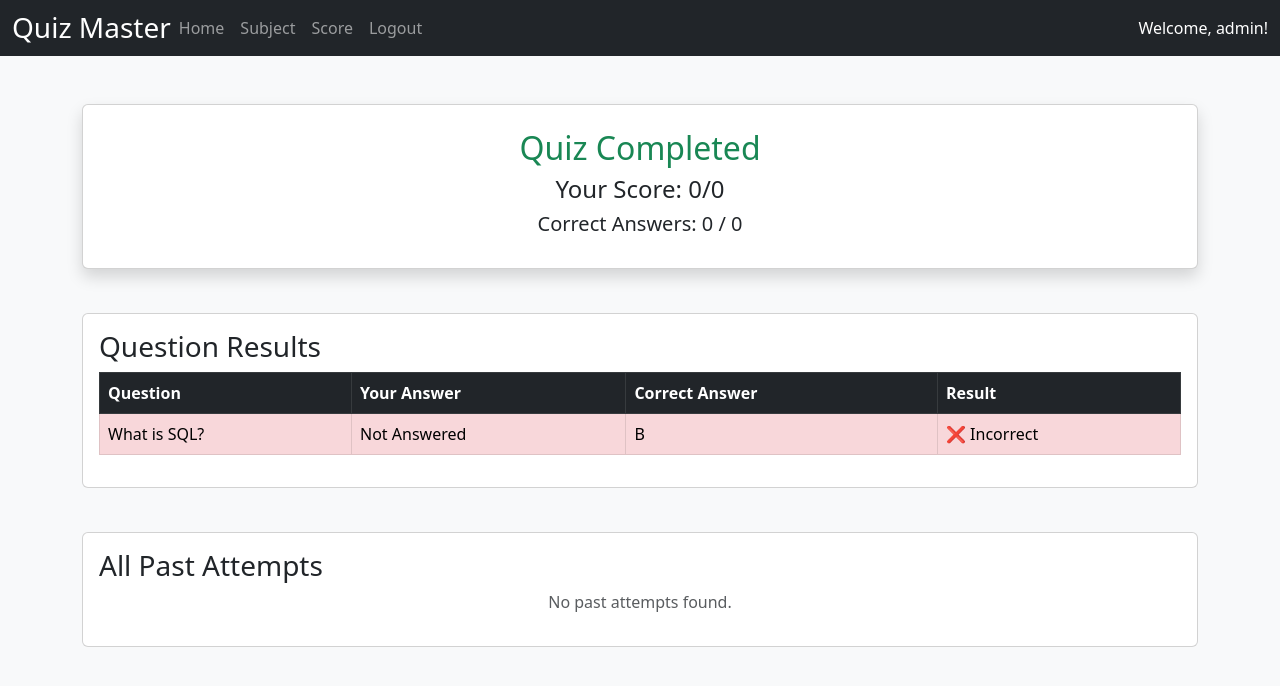
After one commit to Shi-pra-19/quiz-master-v1, a Flask app: page /user/quiz_result/1 in a window 1280 px wide. The commit adds this page. Shown: the top 686 px of the page. Run offline with Flask 3, Linux system fonts and the light colour scheme; a user stored in the database is signed in.

Commit message:
Developed User dashboard with quiz attempt functionality and timer AND Implemented score tracking and quiz result display

```diff
--- /dev/null
+++ b/templates/quiz_result.html
@@ -0,0 +1,116 @@
+<!DOCTYPE html>
+<html lang="en">
+<head>
+    <meta charset="UTF-8">
+    <meta name="viewport" content="width=device-width, initial-scale=1.0">
+    <title>Quiz Result</title>
+    <link href="https://cdn.jsdelivr.net/npm/bootstrap@5.3.0/dist/css/bootstrap.min.css" rel="stylesheet">
+    <style>
+        .card-container {
+            display: flex;
+            flex-direction: column;
+            gap: 20px;
+        }
+
+        .card-container .card {
+            width: 100%;
+        }
+    </style>
+</head>
+<body class="bg-light text-dark">
+    <nav class="navbar navbar-expand-lg navbar-dark bg-dark">
+        <div class="container-fluid">
+            <h3 class="text-white m-0">Quiz Master</h3>
+            <button class="navbar-toggler" type="button" data-bs-toggle="collapse" data-bs-target="#navbarNav">
+                <span class="navbar-toggler-icon"></span>
+            </button>
+            <div class="collapse navbar-collapse">
+                <ul class="navbar-nav me-auto">
+                    <li class="nav-item">
+                        <a class="nav-link" href="{{ url_for('user.home') }}">Home</a>
+                    </li>
+                    <li class="nav-item">
+                        <a class="nav-link" href="{{ url_for('user.subject') }}">Subject</a>
+                    </li>
+                    <li class="nav-item">
+                        <a class="nav-link" href="{{ url_for('user.scores') }}">Score</a>
+                    </li>
+                    <li class="nav-item">
+                        <a class="nav-link" href="{{ url_for('logout') }}">Logout</a>
+                    </li>
+                </ul>
+                <span class="navbar-text text-white">
+                    Welcome, {{ current_user.full_name }}!
+                </span>
+            </div>
+        </div>
+    </nav>
+    <div class="container mt-5">
+        <div class="card-container">
+            <div class="card shadow p-4 text-center">
+                <h2 class="text-success">Quiz Completed</h2>
+                <h4>Your Score: {{ score }}/{{ total }}</h4>
+                <h5>Correct Answers: {{ correct_count }} / {{ total }}</h5>
+            </div>
+
+
+            <div class="card mt-4 p-3">
+                <h3>Question Results</h3>
+                <table class="table table-bordered">
+                    <thead class="table-dark">
+                        <tr>
+                            <th>Question</th>
+                            <th>Your Answer</th>
+                            <th>Correct Answer</th>
+                            <th>Result</th>
+                        </tr>
+                    </thead>
+                    <tbody>
+                        {% for result in question_results %}
+                            <tr class="{% if result.is_correct %}table-success{% else %}table-danger{% endif %}">
+                                <td>{{ result.ques_statement }}</td>
+                                <td>{{ result.user_answer }}</td>
+                                <td>{{ result.correct_answer }}</td>
+                                <td>
+                                    {% if result.is_correct %}
+                                        ✅ Correct
+                                    {% else %}
+                                        ❌ Incorrect
+                                    {% endif %}
+                                </td>
+                            </tr>
+                        {% endfor %}
+                    </tbody>
+                </table>
+            </div>
+
+
+            <div class="card mt-4 p-3">
+                <h3>All Past Attempts</h3>
+                {% if past_attempts %}
+                    <table class="table table-striped text-center">
+                        <thead class="table-dark">
+                            <tr>
+                                <th>#</th>
+                                <th>Date</th>
+                                <th>Score</th>
+                            </tr>
+                        </thead>
+                        <tbody>
+                            {% for attempt in past_attempts %}
+                                <tr>
+                                    <td>{{ loop.index }}</td>
+                                    <td>{{ attempt.attempted_at.strftime('%Y-%m-%d %H:%M') }}</td>
+                                    <td class="fw-bold text-success">{{ attempt.score }}</td>
+                                </tr>
+                            {% endfor %}
+                        </tbody>
+                    </table>
+                {% else %}
+                    <p class="text-center text-muted">No past attempts found.</p>
+                {% endif %}
+            </div>
+        </div>
+    </div>
+</body>
+</html>
--- a/user.py
+++ b/user.py
@@ -1,10 +1,140 @@
-from flask import Blueprint
 from flask_login import login_user, login_required, current_user, logout_user
-from flask import Flask, redirect, url_for, render_template, request, flash
+from flask import Flask, redirect, url_for, render_template, request, flash,session, Blueprint
+from model import Subject, Quiz, Score, Chapter, Question
+from datetime import date, datetime, timedelta
+from extensions import db
+from collections import defaultdict
+from sqlalchemy.sql import func
 
 user = Blueprint("user", __name__)
 
 @user.route('/home')
 @login_required
 def home():
-    return render_template('user_home.html')
+    today = date.today()
+    quizzes = Quiz.query.filter(Quiz.date >= today).order_by(Quiz.date).all()
+    past_quizzes = Quiz.query.filter(Quiz.date < today).order_by(Quiz.date.desc()).all()
+    return render_template('user_home.html', quizzes=quizzes, past_quizzes=past_quizzes)
+
+
+@user.route('/subject')
+@login_required
+def subject():
+    subjects = Subject.query.all()
+    return render_template('user_subject.html', subjects = subjects)
+
+@user.route('/scores')
+@login_required
+def scores():
+    scores = (
+        db.session.query(Score, Quiz, Chapter)
+        .join(Quiz, Score.quiz_id == Quiz.id)
+        .join(Chapter, Quiz.chapter_id == Chapter.id)
+        .filter(Score.user_id == current_user.id)
+        .order_by(Score.attempted_at.desc())
+        .all()
+    )
+
+    highest_score = (
+        db.session.query(func.max(Score.score), Quiz, Chapter)
+        .join(Quiz, Score.quiz_id == Quiz.id)
+        .join(Chapter, Quiz.chapter_id == Chapter.id)
+        .filter(Score.user_id == current_user.id)
+        .first()
+    )
+
+    highest_score_value = highest_score[0] if highest_score[0] else 0
+    highest_quiz_name = highest_score[2].name if highest_score[2] else "None"
+
+
+    avg_score = db.session.query(func.avg(Score.score)).filter(Score.user_id == current_user.id).scalar() or 0
+    avg_score = round(avg_score, 2)
+
+
+    total_attempts = db.session.query(func.count(Score.id)).filter(Score.user_id == current_user.id).scalar() or 0
+    total_quizzes = db.session.query(func.count(Quiz.id)).filter(Quiz.id.in_([s.quiz_id for s, _, _ in scores])).scalar() or 1
+    avg_attempts_per_quiz = round(total_attempts / total_quizzes, 2)
+
+    return render_template('user_scores.html', scores=scores,highest_score=highest_score_value,
+        highest_quiz_name=highest_quiz_name,
+        avg_score=avg_score,
+        avg_attempts_per_quiz=avg_attempts_per_quiz)
+
+
+@user.route('/start_quiz/<int:quiz_id>', methods=['GET', 'POST'])
+@login_required
+def start_quiz(quiz_id):
+    quiz = Quiz.query.get_or_404(quiz_id)
+
+    if request.method == 'POST':
+        score = 0
+        total = len(quiz.questions)
+        user_answers = {}
+
+        for question in quiz.questions:
+            selected_answer = request.form.get(str(question.id))
+            user_answers[str(question.id)] = selected_answer
+
+            if selected_answer == question.correct:
+                score += 1
+        percentage = (score / total) * 100 if total > 0 else 0
+
+        new_score = Score(
+            user_id=current_user.id,
+            quiz_id=quiz.id,
+            score=percentage,
+            attempted_at=datetime.utcnow()
+        )
+        db.session.add(new_score)
+        db.session.commit()
+
+
+        session['quiz_results'] = {
+            'score': score,
+            'total': total,
+            'user_answers': user_answers
+        }
+
+
+        return redirect(url_for('user.quiz_result', quiz_id=quiz_id))
+
+    return render_template('start_quiz.html', quiz=quiz)
+
+@user.route('/quiz_result/<int:quiz_id>')
+@login_required
+def quiz_result(quiz_id):
+
+    quiz_data = session.get('quiz_results', {})
+
+    score = quiz_data.get('score', 0)
+    total = quiz_data.get('total', 0)
+    user_answers = quiz_data.get('user_answers', {})
+
+
+    quiz_questions = Question.query.filter_by(quiz_id=quiz_id).all()
+    correct_count = 0
+    question_results = []
+
+    for question in quiz_questions:
+        user_answer = user_answers.get(str(question.id), "Not Answered")
+        is_correct = user_answer == question.correct
+
+        if is_correct:
+            correct_count += 1
+
+
+        question_results.append({
+            "ques_statement": question.ques_statement,
+            "user_answer": user_answer,
+            "correct_answer": question.correct,
+            "is_correct": is_correct
+        })
+
+        past_attempts = (
+        db.session.query(Score)
+        .filter(Score.quiz_id == quiz_id, Score.user_id == current_user.id)
+        .order_by(Score.attempted_at.desc())
+        .all()
+    )
+
+    return render_template('quiz_result.html', correct_count=correct_count, score=score, total=total, question_results=question_results,  past_attempts=past_attempts)
```
Also changed, not shown: admin.py (+6 -1 lines), templates/start_quiz.html (added, +85 -0 lines), templates/user_home.html (+122 -6 lines), templates/user_scores.html (added, +84 -0 lines), templates/user_subject.html (added, +73 -0 lines), app.py (line endings or trailing spaces).
